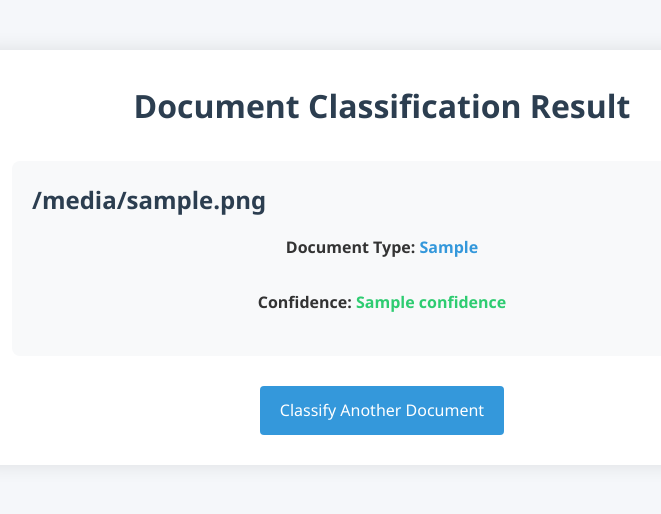
After one commit to anilkumarinjam/doc-classifier, a FastAPI app: template templates/result.html in a window 1280 px wide. The commit adds this page. Shown: the top 514 px of the page, without its empty margins (258-919 px from the left). Run offline with FastAPI, Linux system fonts and the light colour scheme; the template is opened without the code that fills it: most values are stand-ins (such as "Sample title", 1, 10 or a date in 2020).

Commit message:
keyword classifier

```diff
--- /dev/null
+++ b/app/main.py
@@ -0,0 +1,59 @@
+from fastapi import FastAPI, File, UploadFile, Request, Form
+from fastapi.responses import HTMLResponse
+from fastapi.staticfiles import StaticFiles
+from fastapi.templating import Jinja2Templates
+import os
+import shutil
+import tempfile
+from pathlib import Path
+import uvicorn
+
+from app.models.classifier import DocumentClassifier
+from app.utils.document_parser import extract_text_from_file
+
+app = FastAPI(title="Document Classifier")
+
+# Mount static files directory
+app.mount("/static", StaticFiles(directory="app/static"), name="static")
+
+# Setup templates
+templates = Jinja2Templates(directory="templates")
+
+# Initialize the classifier
+classifier = DocumentClassifier()
+
+@app.get("/", response_class=HTMLResponse)
+async def home(request: Request):
+    return templates.TemplateResponse("index.html", {"request": request})
+
+@app.post("/classify/", response_class=HTMLResponse)
+async def classify_document(request: Request, file: UploadFile = File(...)):
+    # Create a temporary file to store the uploaded file
+    with tempfile.NamedTemporaryFile(delete=False, suffix=Path(file.filename).suffix) as temp:
+        # Write the uploaded file content to the temporary file
+        shutil.copyfileobj(file.file, temp)
+        temp_path = temp.name
+
+    try:
+        # Extract text from the document
+        text = extract_text_from_file(temp_path)
+
+        # Classify the document
+        document_type, confidence = classifier.predict(text)
+
+        # Return the classification result
+        return templates.TemplateResponse(
+            "result.html",
+            {
+                "request": request,
+                "document_type": document_type,
+                "confidence": f"{confidence:.2f}%",
+                "filename": file.filename
+            }
+        )
+    finally:
+        # Clean up the temporary file
+        os.unlink(temp_path)
+
+if __name__ == "__main__":
+    uvicorn.run("app.main:app", host="0.0.0.0", port=8000, reload=True)
--- /dev/null
+++ b/app/static/style.css
@@ -0,0 +1,176 @@
+* {
+    box-sizing: border-box;
+    margin: 0;
+    padding: 0;
+    font-family: 'Segoe UI', Tahoma, Geneva, Verdana, sans-serif;
+}
+
+body {
+    background-color: #f5f7fa;
+    color: #333;
+    line-height: 1.6;
+}
+
+.container {
+    max-width: 800px;
+    margin: 50px auto;
+    padding: 30px;
+    background-color: white;
+    border-radius: 8px;
+    box-shadow: 0 0 20px rgba(0, 0, 0, 0.1);
+}
+
+h1 {
+    text-align: center;
+    margin-bottom: 20px;
+    color: #2c3e50;
+}
+
+p {
+    margin-bottom: 20px;
+    text-align: center;
+}
+
+/* Add these styles after the existing .file-upload styles */
+
+.file-upload {
+    margin: 30px 0;
+    display: flex;
+    flex-direction: column;
+    align-items: center;
+    gap: 10px;
+}
+
+.file-name {
+    display: none;
+    padding: 8px 12px;
+    background-color: #e8f4fc;
+    border-radius: 4px;
+    color: #2c3e50;
+    font-size: 14px;
+    max-width: 100%;
+    word-break: break-all;
+    text-align: center;
+    border: 1px solid #bde0f7;
+}
+
+/* Update the existing label[for="file"] style */
+label[for="file"] {
+    padding: 12px 20px;
+    background-color: #3498db;
+    color: white;
+    border-radius: 4px;
+    cursor: pointer;
+    transition: background-color 0.3s;
+    text-align: center;
+}
+
+input[type="file"] {
+    display: none;
+}
+
+label[for="file"] {
+    padding: 12px 20px;
+    background-color: #3498db;
+    color: white;
+    border-radius: 4px;
+    cursor: pointer;
+    transition: background-color 0.3s;
+}
+
+label[for="file"]:hover {
+    background-color: #2980b9;
+}
+
+button {
+    display: block;
+    width: 100%;
+    padding: 12px;
+    background-color: #2ecc71;
+    color: white;
+    border: none;
+    border-radius: 4px;
+    cursor: pointer;
+    font-size: 16px;
+    transition: background-color 0.3s;
+}
+
+button:hover {
+    background-color: #27ae60;
+}
+
+.document-types {
+    margin: 30px 0;
+    padding: 20px;
+    background-color: #f8f9fa;
+    border-radius: 4px;
+}
+
+.document-types p {
+    margin-bottom: 10px;
+    text-align: left;
+}
+
+.document-types ul {
+    padding-left: 20px;
+}
+
+.document-types li {
+    margin-bottom: 5px;
+}
+
+/* Result page styles */
+.result-card {
+    padding: 20px;
+    background-color: #f8f9fa;
+    border-radius: 8px;
+    margin: 30px 0;
+}
+
+.result-card h2 {
+    margin-bottom: 15px;
+    color: #2c3e50;
+    word-break: break-all;
+}
+
+.result-info {
+    display: flex;
+    flex-direction: column;
+    gap: 10px;
+}
+
+.document-type {
+    font-weight: bold;
+    color: #3498db;
+}
+
+.confidence {
+    font-weight: bold;
+    color: #2ecc71;
+}
+
+.actions {
+    display: flex;
+    justify-content: center;
+}
+
+.button {
+    display: inline-block;
+    padding: 12px 20px;
+    background-color: #3498db;
+    color: white;
+    text-decoration: none;
+    border-radius: 4px;
+    transition: background-color 0.3s;
+}
+
+.button:hover {
+    background-color: #2980b9;
+}
+
+@media (max-width: 600px) {
+    .container {
+        padding: 20px;
+        margin: 20px;
+    }
+}
--- /dev/null
+++ b/templates/result.html
@@ -0,0 +1,25 @@
+<!DOCTYPE html>
+<html>
+<head>
+    <title>Classification Result</title>
+    <link rel="stylesheet" href="{{ url_for('static', path='/style.css') }}">
+    <meta name="viewport" content="width=device-width, initial-scale=1">
+</head>
+<body>
+    <div class="container result">
+        <h1>Document Classification Result</h1>
+
+        <div class="result-card">
+            <h2>{{ filename }}</h2>
+            <div class="result-info">
+                <p><strong>Document Type:</strong> <span class="document-type">{{ document_type }}</span></p>
+                <p><strong>Confidence:</strong> <span class="confidence">{{ confidence }}</span></p>
+            </div>
+        </div>
+
+        <div class="actions">
+            <a href="/" class="button">Classify Another Document</a>
+        </div>
+    </div>
+</body>
+</html>
```
Also changed, not shown: app.py (deleted, +0 -89 lines), app/models/classifier.py (added, +112 -0 lines), app/utils/document_parser.py (added, +38 -0 lines), requirements.txt (+8 -41 lines), templates/index.html (+35 -30 lines), README.md (added), app/__init__.py (added), app/models/__init__.py (added), app/utils/__init__.py (added), 4 other files.
